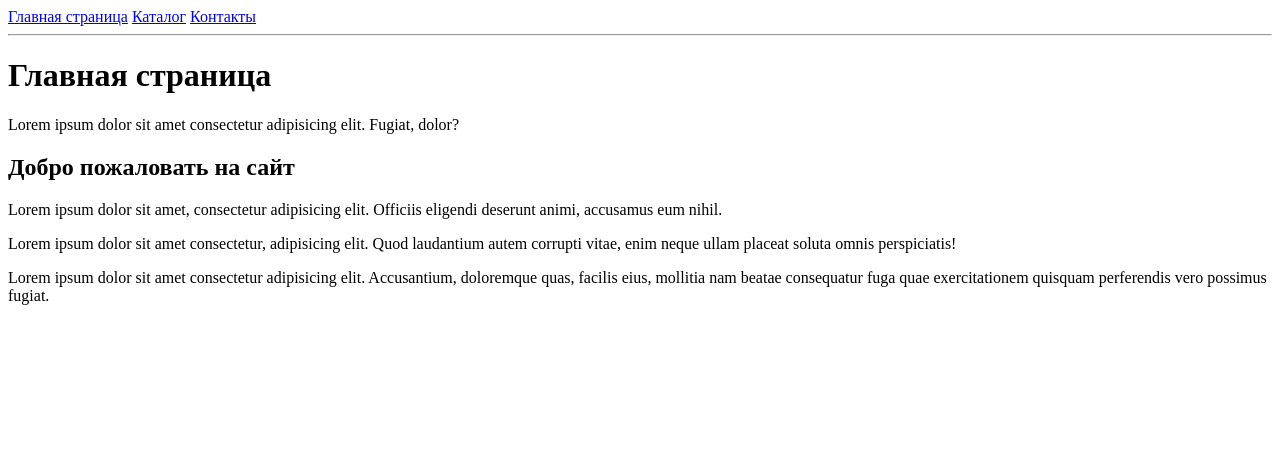
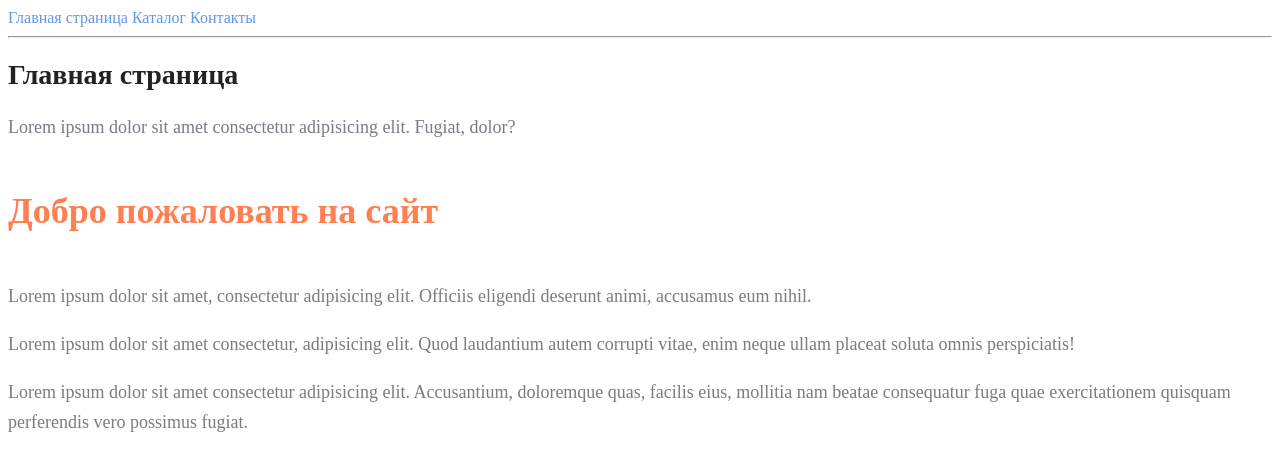
Before and after one commit to LehaGB/dz_lecture_html_css, a plain HTML site: page dz_seminar_1/website/index.html in a window 1280 px wide. Drawn offline with Linux system fonts and the light colour scheme.

Commit message:
Домшаняя работа № 2, добавил стили

```diff
--- /dev/null
+++ b/dz_seminar_1/style.css
@@ -0,0 +1,29 @@
+.title{
+    color: #222;
+    font-size: 28px;
+    line-height: 36px;
+    font-weight: bold;
+}
+
+.text{
+    font-style: normal;
+    font-weight: 300;
+    font-size: 18px;
+    line-height: 30px;
+    color: #7d7987;
+}
+
+.nav_link{
+    text-decoration: none;
+    color: cornflowerblue;
+    font-size: 16px;
+    line-height: 20px;
+}
+
+.subtitle{
+    color: coral;
+    font-style: normal;
+    font-weight: 700;
+    font-size: 36px;
+    line-height: 80px;
+}
--- a/dz_seminar_1/website/index.html
+++ b/dz_seminar_1/website/index.html
@@ -1,20 +1,30 @@
 <!DOCTYPE html>
 <html lang="ru">
+
 <head>
     <meta charset="UTF-8">
     <meta name="viewport" content="width=device-width, initial-scale=1.0">
     <title>Главная</title>
+    <link rel="stylesheet" href="../style.css">
 </head>
+
 <body>
-    <a href="index.html">Главная страница</a>
-    <a href="../catalog/catalog.html">Каталог</a>
-    <a href="../contact/contact.html">Контакты</a>
+    <a class="nav_link" href="index.html">Главная страница</a>
+    <a class="nav_link" href="../catalog/catalog.html">Каталог</a>
+    <a class="nav_link" href="../contact/contact.html">Контакты</a>
     <hr>
-    <h1>Главная страница</h1>
-    <p>Lorem ipsum dolor sit amet consectetur adipisicing elit. Fugiat, dolor?</p>
-    <h2>Добро пожаловать на сайт</h2>
-    <p>Lorem ipsum dolor sit amet, consectetur adipisicing elit. Officiis eligendi deserunt animi, accusamus eum nihil.</p>
-    <p>Lorem ipsum dolor sit amet consectetur, adipisicing elit. Quod laudantium autem corrupti vitae, enim neque ullam placeat soluta omnis perspiciatis!</p>
-    <p>Lorem ipsum dolor sit amet consectetur adipisicing elit. Accusantium, doloremque quas, facilis eius, mollitia nam beatae consequatur fuga quae exercitationem quisquam perferendis vero possimus fugiat.</p>
+    <h1 class="title">Главная страница</h1>
+    <p class="text">Lorem ipsum dolor sit amet consectetur adipisicing elit. Fugiat, dolor?</p>
+    <h2 class="subtitle">Добро пожаловать на сайт</h2>
+    <p class="text">Lorem ipsum dolor sit amet, consectetur adipisicing elit. Officiis eligendi deserunt animi,
+        accusamus eum nihil.
+    </p>
+    <p class="text">Lorem ipsum dolor sit amet consectetur, adipisicing elit. Quod laudantium autem corrupti vitae, enim
+        neque ullam
+        placeat soluta omnis perspiciatis!</p>
+    <p class="text">Lorem ipsum dolor sit amet consectetur adipisicing elit. Accusantium, doloremque quas, facilis eius,
+        mollitia nam
+        beatae consequatur fuga quae exercitationem quisquam perferendis vero possimus fugiat.</p>
 </body>
+
 </html>
```
Also changed, not shown: dz_seminar_1/catalog/catalog.html (+26 -8 lines), dz_seminar_1/contact/contact.html (+8 -4 lines).
